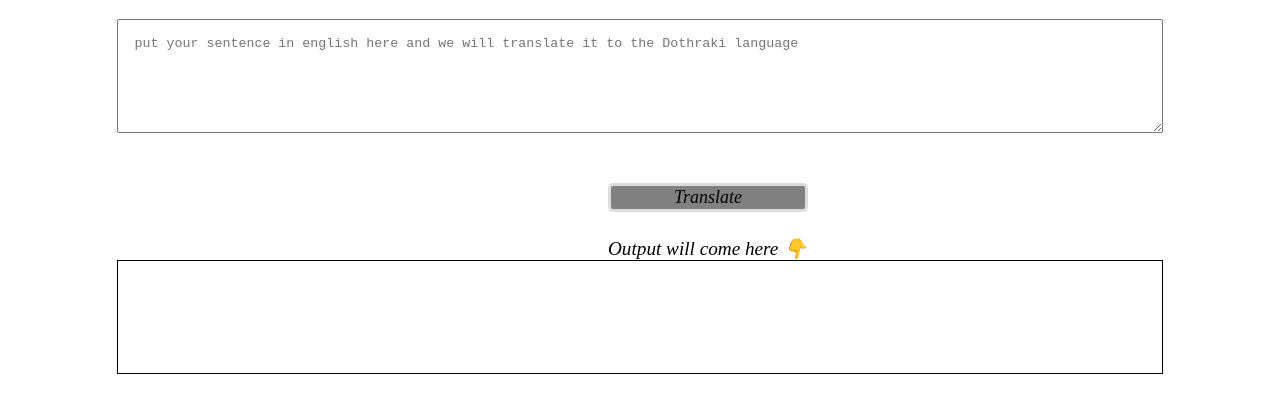
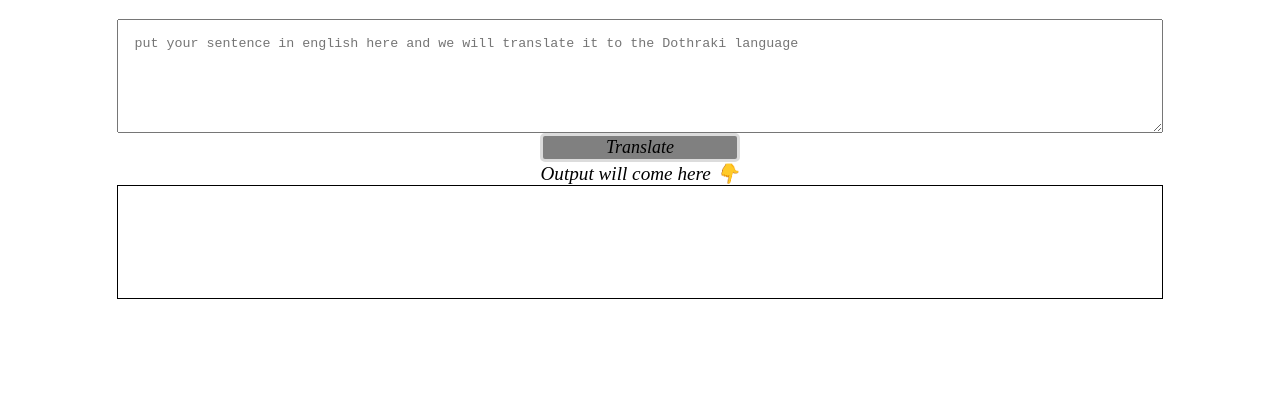
Before and after one commit to gkk12/fun-translation-mark7, a plain HTML site: page index.html in a window 1280 px wide. Shown: the part 62-474 px from the top of the page. Drawn offline with Linux system fonts and the light colour scheme.

Commit message:
fixed viewport issues

```diff
--- a/index.html
+++ b/index.html
@@ -28,8 +28,11 @@
             text-align: center;
         }
         #btn-translate{
-            margin-left: 600px;
-            margin-top: 50px;
+            /* margin-left: 600px;
+            margin-top: 50px; */
+            margin: auto;
+            /* align-items: center; */
+            display: block;
             text-align: center;
             width: 200px;
             background-color: gray;
@@ -38,11 +41,15 @@
             font-family: 'Times New Roman', Times, serif;
             border: 3px solid gainsboro;
             border-radius: 5px;
+            cursor: pointer;
         }
         #output-label{
             font-size: larger;
-            margin-left: 600px;
-            margin-top: 25px;
+            display: block;
+            text-align: center;
+            /* margin-left: 600px;
+            margin-top: 25px; */
+            margin: auto;
             font-style: italic;
             font-family: 'Times New Roman', Times, serif;
         }
```
